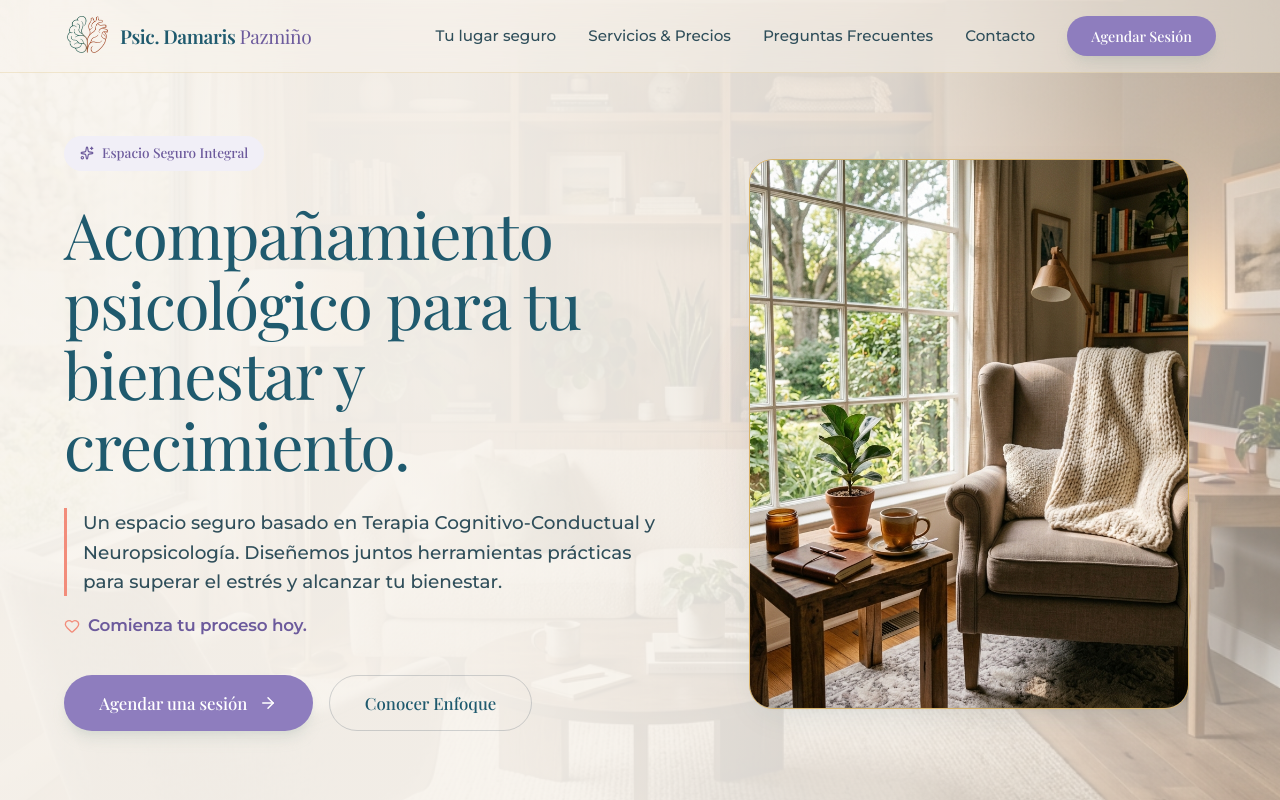
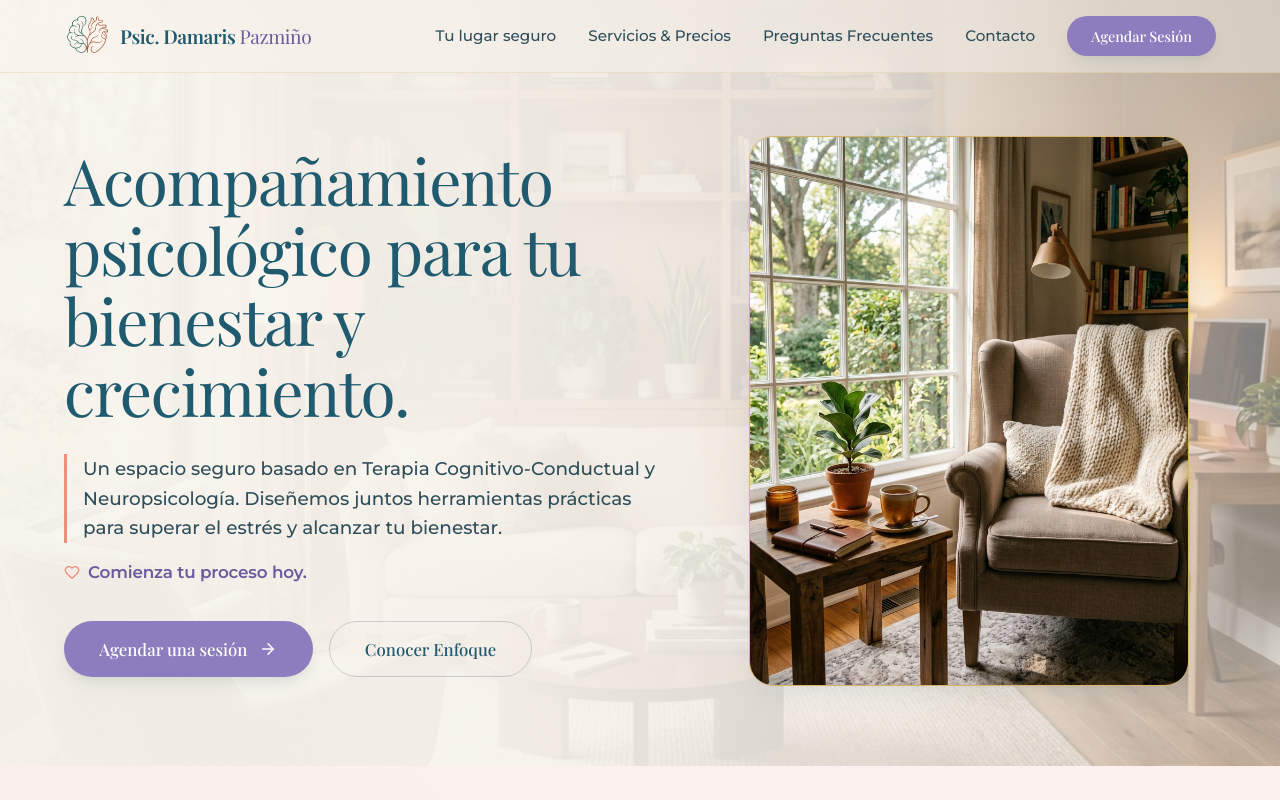
Before and after one commit to MAXVMVS/psic-damarispazmino, a React (Vite) app: page / in a window 1280 px wide. Shown: the top 800 px of the page. Built offline with nearby package versions, Linux system fonts and the light colour scheme; no server answers; a web font is replaced by a local one.

Commit message:
content: remove Espacio Seguro Integral welcome badge from hero section

```diff
--- a/src/App.tsx
+++ b/src/App.tsx
@@ -261,9 +261,6 @@ Quedo atento/a a su respuesta. ¡Muchas gracias!`;
       <section id="inicio" className="hero">
         <div className="container hero-grid">
           <div className="hero-content">
-            <div id="hero-welcome-badge" className="badge-comfort">
-              <Sparkles size={14} /> Espacio Seguro Integral
-            </div>
             <h1 id="hero-main-heading" className="hero-title">
               Acompañamiento psicológico para tu bienestar y crecimiento.
             </h1>
```
